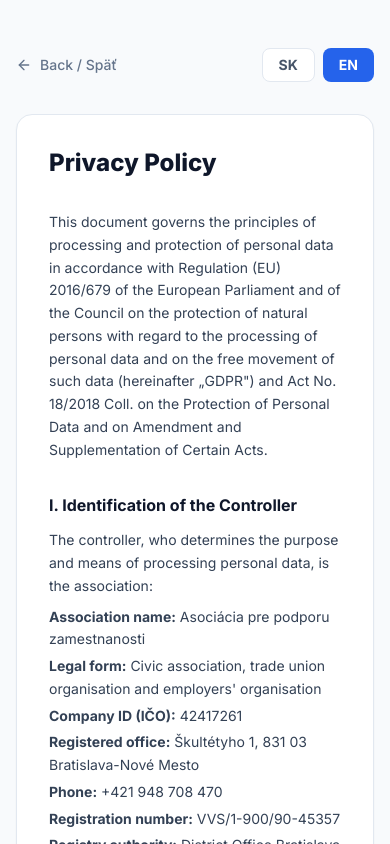
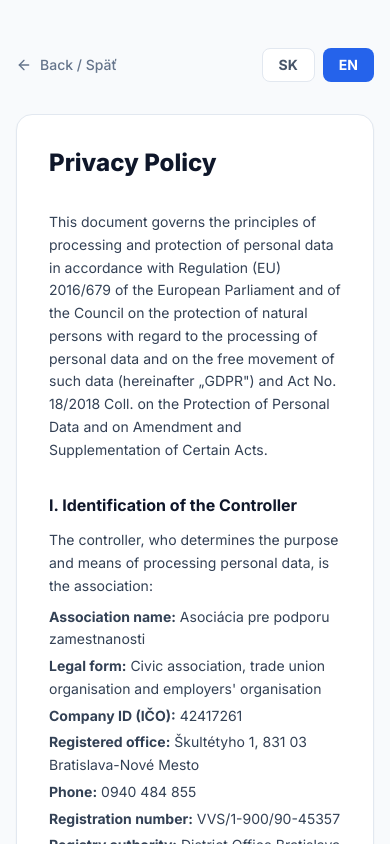
Before and after one commit to Maxo551/cv-builder, a Next.js app: page /privacy-policy in a window 390 px wide. Both pictures are taken after a click on the button "EN". Shown: the top 844 px of the page. Built offline with nearby package versions, Linux system fonts and the light colour scheme.

Commit message:
Restore privacy policy phone number

```diff
--- a/src/app/privacy-policy/page.tsx
+++ b/src/app/privacy-policy/page.tsx
@@ -24,7 +24,7 @@ const SK = () => (
                 <p><strong>Právna forma:</strong> Občianske združenie, odborová organizácia a organizácia zamestnávateľov</p>
                 <p><strong>IČO:</strong> 42417261</p>
                 <p><strong>Sídlo:</strong> Škultétyho 1, 831 03 Bratislava-Nové Mesto</p>
-                <p><strong>Telefón:</strong> +421 948 708 470</p>
+                <p><strong>Telefón:</strong> 0940 484 855</p>
                 <p><strong>Registračné číslo:</strong> VVS/1-900/90-45357</p>
                 <p><strong>Registrový úrad:</strong> Okresný úrad Bratislava</p>
             </div>
@@ -112,7 +112,7 @@ const EN = () => (
                 <p><strong>Legal form:</strong> Civic association, trade union organisation and employers&apos; organisation</p>
                 <p><strong>Company ID (IČO):</strong> 42417261</p>
                 <p><strong>Registered office:</strong> Škultétyho 1, 831 03 Bratislava-Nové Mesto</p>
-                <p><strong>Phone:</strong> +421 948 708 470</p>
+                <p><strong>Phone:</strong> 0940 484 855</p>
                 <p><strong>Registration number:</strong> VVS/1-900/90-45357</p>
                 <p><strong>Registry authority:</strong> District Office Bratislava</p>
             </div>
```
